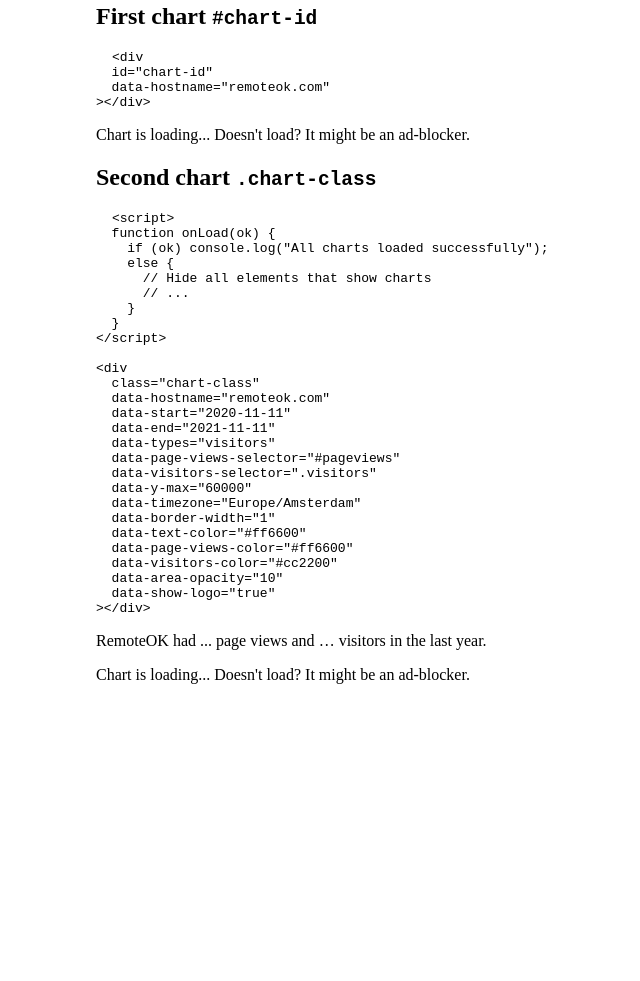
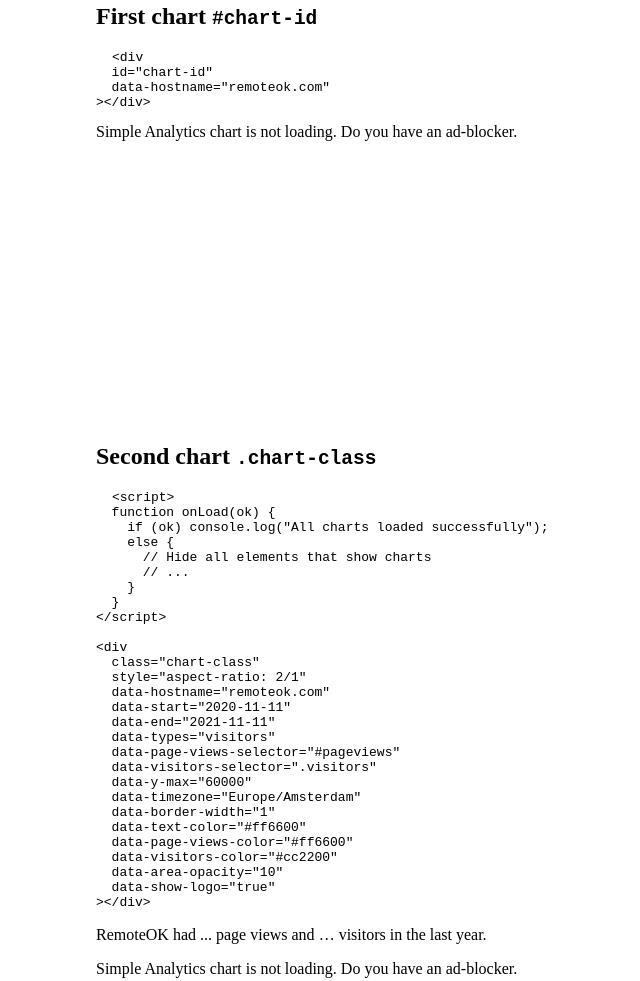
Before and after one commit to simpleanalytics/embed, a website with bundled scripts: page index.html in a window 1280 px wide. Shown: the part 320-1301 px from the top of the page, without its empty margins (244-884 px from the left). Before the commit the page ends 1036 px from the top, so only its background shows below. Built offline with nearby package versions, Linux system fonts and the light colour scheme; files whose address does not match are found by name.

Commit message:
Improve loading texts

```diff
--- a/index.html
+++ b/index.html
@@ -37,8 +37,14 @@
 >&lt;/div></code></pre>
 
       <form>
-        <div id="chart-id" data-hostname="remoteok.com">
-          <p>Chart is loading... Doesn't load? It might be an ad-blocker.</p>
+        <div
+          id="chart-id"
+          data-hostname="remoteok.com"
+          style="aspect-ratio: 2/1"
+        >
+          <p style="margin: 0">
+            Simple Analytics chart is not loading. Do you have an ad-blocker.
+          </p>
         </div>
       </form>
 
@@ -56,6 +62,7 @@
 
 &lt;div
   class="chart-class"
+  style="aspect-ratio: 2/1"
   data-hostname="remoteok.com"
   data-start="2020-11-11"
   data-end="2021-11-11"
@@ -80,6 +87,7 @@
       <form>
         <div
           class="chart-class"
+          style="aspect-ratio: 2/1"
           data-hostname="remoteok.com"
           data-start="2020-11-11"
           data-end="2021-11-11"
@@ -95,7 +103,9 @@
           data-area-opacity="10"
           data-show-logo="true"
         >
-          <p>Chart is loading... Doesn't load? It might be an ad-blocker.</p>
+          <p style="margin: 0">
+            Simple Analytics chart is not loading. Do you have an ad-blocker.
+          </p>
         </div>
       </form>
     </main>
--- a/src/index.js
+++ b/src/index.js
@@ -79,6 +79,14 @@
     pageViewsElement,
     visitorsElement,
   } = chartOptions;
+
+  element.style.display = "flex";
+  element.style.alignItems = "center";
+  element.style.justifyContent = "center";
+  element.style.textAlign = "center";
+
+  element.querySelector("p").textContent =
+    "Simple Analytics chart is loading...";
 
   const params = new URLSearchParams([
     ["info", "false"],
@@ -201,6 +209,7 @@
   const canvas = document.createElement("canvas");
   canvas.ariaLabel = `Chart with visitors data from ${hostname}`;
   element.appendChild(canvas);
+  element.style.aspectRatio = "unset";
 
   Chart.defaults.color = textColor;
   Chart.defaults.borderColor = addOpacity(textColor, 7);
```
Also changed, not shown: legacy.html (+3 -2 lines), dist/embed.js.
